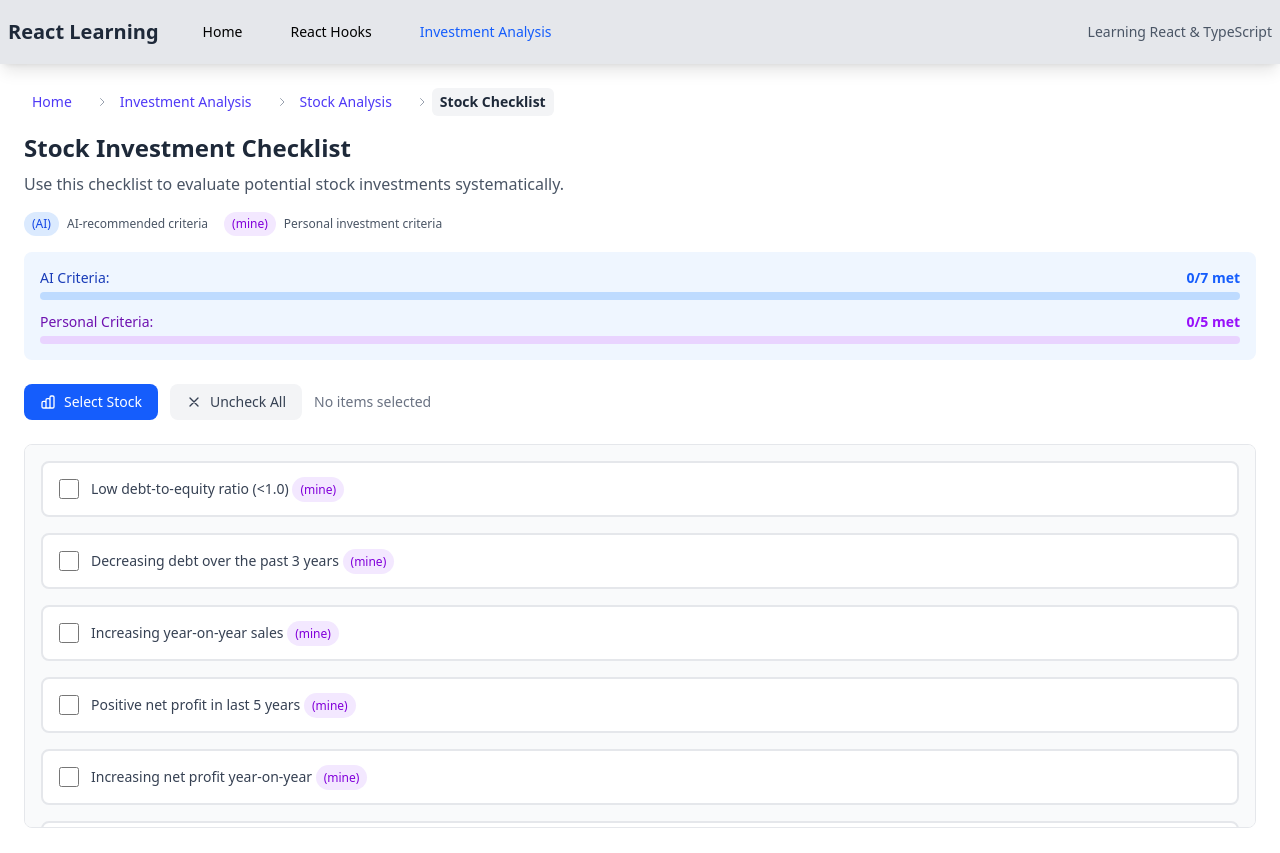
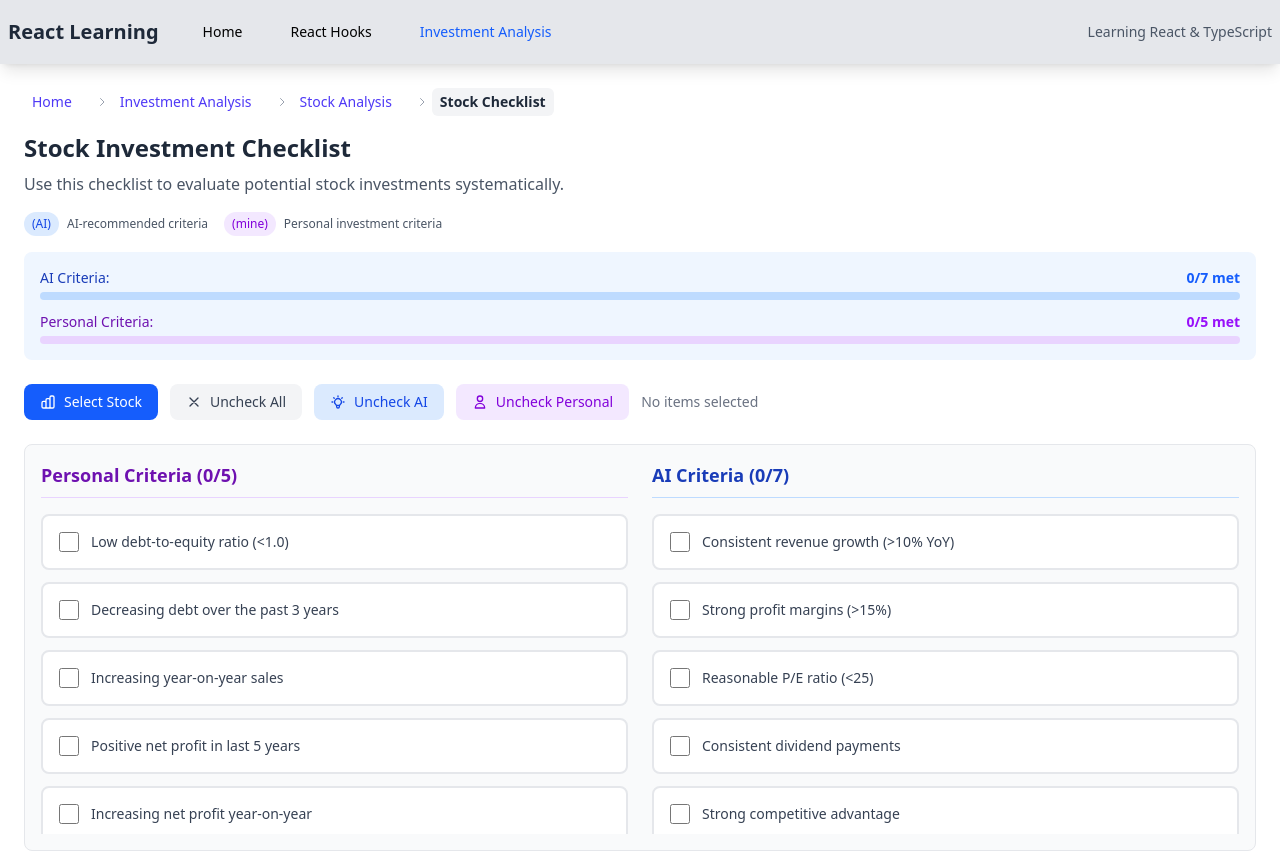
Before and after one commit to Ravi-Royal/reactLearning, a React (Vite) app: page /investment/stock/checklist in a window 1280 px wide. Shown: the top 853 px of the page. Built offline with nearby package versions, Linux system fonts and the light colour scheme.

Commit message:
feat: Add uncheck functionality for AI and Personal criteria in Bond and Stock Checklists

```diff
--- a/src/pages/components/bonds/bondChecklist/BondCheckList.tsx
+++ b/src/pages/components/bonds/bondChecklist/BondCheckList.tsx
@@ -31,6 +31,26 @@ function BondCheckList() {
     const handleUncheckAll = () => {
         setChecklistItems(items =>
             items.map(item => ({ ...item, checked: false }))
+        );
+    };
+
+    const handleUncheckAI = () => {
+        setChecklistItems(items =>
+            items.map(item =>
+                item.category === CHECKLIST_CATEGORIES.AI
+                    ? { ...item, checked: false }
+                    : item
+            )
+        );
+    };
+
+    const handleUncheckPersonal = () => {
+        setChecklistItems(items =>
+            items.map(item =>
+                item.category === CHECKLIST_CATEGORIES.PERSONAL
+                    ? { ...item, checked: false }
+                    : item
+            )
         );
     };
 
@@ -124,7 +144,7 @@ function BondCheckList() {
                 </div>
 
                 <div className="flex items-center justify-between mb-6">
-                    <div className="flex items-center gap-3">
+                    <div className="flex items-center gap-3 flex-wrap">
                         <button
                             onClick={handleOpenModal}
                             className="px-4 py-2 bg-blue-600 hover:bg-blue-700 text-white text-sm font-medium rounded-lg transition-colors duration-200 flex items-center gap-2"
@@ -143,6 +163,24 @@ function BondCheckList() {
                             </svg>
                             Uncheck All
                         </button>
+                        <button
+                            onClick={handleUncheckAI}
+                            className="px-4 py-2 bg-blue-100 hover:bg-blue-200 text-blue-700 text-sm font-medium rounded-lg transition-colors duration-200 flex items-center gap-2"
+                        >
+                            <svg className="w-4 h-4" fill="none" stroke="currentColor" viewBox="0 0 24 24">
+                                <path strokeLinecap="round" strokeLinejoin="round" strokeWidth={2} d="M9.663 17h4.673M12 3v1m6.364 1.636l-.707.707M21 12h-1M4 12H3m3.343-5.657l-.707-.707m2.828 9.9a5 5 0 117.072 0l-.548.547A3.374 3.374 0 0014 18.469V19a2 2 0 11-4 0v-.531c0-.895-.356-1.754-.988-2.386l-.548-.547z" />
+                            </svg>
+                            Uncheck AI
+                        </button>
+                        <button
+                            onClick={handleUncheckPersonal}
+                            className="px-4 py-2 bg-purple-100 hover:bg-purple-200 text-purple-700 text-sm font-medium rounded-lg transition-colors duration-200 flex items-center gap-2"
+                        >
+                            <svg className="w-4 h-4" fill="none" stroke="currentColor" viewBox="0 0 24 24">
+                                <path strokeLinecap="round" strokeLinejoin="round" strokeWidth={2} d="M16 7a4 4 0 11-8 0 4 4 0 018 0zM12 14a7 7 0 00-7 7h14a7 7 0 00-7-7z" />
+                            </svg>
+                            Uncheck Personal
+                        </button>
                         <span className="text-sm text-gray-500">
                             {checkedCount > 0 ? `${checkedCount} item${checkedCount > 1 ? 's' : ''} selected` : 'No items selected'}
                         </span>
@@ -150,9 +188,15 @@ function BondCheckList() {
                 </div>
             </div>
 
-            <div className="max-h-96 overflow-y-auto border border-gray-200 rounded-lg p-4 bg-gray-50">
-                <div className="grid gap-4">
-                    {checklistItems.map((item) => (
+            <div className="border border-gray-200 rounded-lg p-4 bg-gray-50">
+                <div className="grid md:grid-cols-2 gap-6">
+                    {/* Personal Criteria Section */}
+                    <div className="space-y-4">
+                        <h3 className="text-lg font-semibold text-purple-800 border-b border-purple-200 pb-2">
+                            Personal Criteria ({personalCheckedCount}/{personalItems.length})
+                        </h3>
+                        <div className="max-h-80 overflow-y-auto space-y-3">
+                            {personalItems.map((item) => (
                                 <div
                                     key={item.id}
                                     className={`p-4 rounded-lg border-2 transition-all duration-200 cursor-pointer ${item.checked
@@ -170,24 +214,61 @@ function BondCheckList() {
                                             className="w-5 h-5 text-green-600 bg-gray-100 border-gray-300 rounded focus:ring-green-500"
                                         />
                                         <label
-                                    className={`text-sm font-medium cursor-pointer ${item.checked ? 'text-green-800' : 'text-gray-700'
+                                            className={`text-sm font-medium cursor-pointer flex-1 ${item.checked ? 'text-green-800' : 'text-gray-700'
                                                 }`}
                                         >
-                                    {item.label} <span className={`text-xs px-2 py-1 rounded-full ${item.category === CHECKLIST_CATEGORIES.AI
-                                        ? 'bg-blue-100 text-blue-700'
-                                        : 'bg-purple-100 text-purple-700'
-                                        }`}>
-                                        ({item.category})
-                                    </span>
+                                            {item.label}
                                         </label>
                                         {item.checked && (
-                                    <svg className="w-5 h-5 text-green-600 ml-auto" fill="none" stroke="currentColor" viewBox="0 0 24 24">
+                                            <svg className="w-5 h-5 text-green-600 ml-auto flex-shrink-0" fill="none" stroke="currentColor" viewBox="0 0 24 24">
                                                 <path strokeLinecap="round" strokeLinejoin="round" strokeWidth={2} d="M5 13l4 4L19 7" />
                                             </svg>
                                         )}
                                     </div>
                                 </div>
                             ))}
+                        </div>
+                    </div>
+
+                    {/* AI Criteria Section */}
+                    <div className="space-y-4">
+                        <h3 className="text-lg font-semibold text-blue-800 border-b border-blue-200 pb-2">
+                            AI Criteria ({aiCheckedCount}/{aiItems.length})
+                        </h3>
+                        <div className="max-h-80 overflow-y-auto space-y-3">
+                            {aiItems.map((item) => (
+                                <div
+                                    key={item.id}
+                                    className={`p-4 rounded-lg border-2 transition-all duration-200 cursor-pointer ${item.checked
+                                        ? 'bg-green-50 border-green-200'
+                                        : 'bg-white border-gray-200 hover:border-gray-300'
+                                        }`}
+                                    onClick={() => handleCheckChange(item.id)}
+                                >
+                                    <div className="flex items-center gap-3">
+                                        <input
+                                            type="checkbox"
+                                            checked={item.checked}
+                                            onChange={() => handleCheckChange(item.id)}
+                                            onClick={(e) => e.stopPropagation()}
+                                            className="w-5 h-5 text-green-600 bg-gray-100 border-gray-300 rounded focus:ring-green-500"
+                                        />
+                                        <label
+                                            className={`text-sm font-medium cursor-pointer flex-1 ${item.checked ? 'text-green-800' : 'text-gray-700'
+                                                }`}
+                                        >
+                                            {item.label}
+                                        </label>
+                                        {item.checked && (
+                                            <svg className="w-5 h-5 text-green-600 ml-auto flex-shrink-0" fill="none" stroke="currentColor" viewBox="0 0 24 24">
+                                                <path strokeLinecap="round" strokeLinejoin="round" strokeWidth={2} d="M5 13l4 4L19 7" />
+                                            </svg>
+                                        )}
+                                    </div>
+                                </div>
+                            ))}
+                        </div>
+                    </div>
                 </div>
             </div>
 
--- a/src/pages/components/investment/StockCheckList.tsx
+++ b/src/pages/components/investment/StockCheckList.tsx
@@ -33,6 +33,26 @@ function StockCheckList() {
     const handleUncheckAll = () => {
         setChecklistItems(items =>
             items.map(item => ({ ...item, checked: false }))
+        );
+    };
+
+    const handleUncheckAI = () => {
+        setChecklistItems(items =>
+            items.map(item =>
+                item.category === CHECKLIST_CATEGORIES.AI
+                    ? { ...item, checked: false }
+                    : item
+            )
+        );
+    };
+
+    const handleUncheckPersonal = () => {
+        setChecklistItems(items =>
+            items.map(item =>
+                item.category === CHECKLIST_CATEGORIES.PERSONAL
+                    ? { ...item, checked: false }
+                    : item
+            )
         );
     };
 
@@ -127,7 +147,7 @@ function StockCheckList() {
             </div>
 
             <div className="flex items-center justify-between mb-6">
-                <div className="flex items-center gap-3">
+                <div className="flex items-center gap-3 flex-wrap">
                     <button
                         onClick={handleOpenModal}
                         className="px-4 py-2 bg-blue-600 hover:bg-blue-700 text-white text-sm font-medium rounded-lg transition-colors duration-200 flex items-center gap-2"
@@ -146,15 +166,39 @@ function StockCheckList() {
                         </svg>
                         Uncheck All
                     </button>
+                    <button
+                        onClick={handleUncheckAI}
+                        className="px-4 py-2 bg-blue-100 hover:bg-blue-200 text-blue-700 text-sm font-medium rounded-lg transition-colors duration-200 flex items-center gap-2"
+                    >
+                        <svg className="w-4 h-4" fill="none" stroke="currentColor" viewBox="0 0 24 24">
+                            <path strokeLinecap="round" strokeLinejoin="round" strokeWidth={2} d="M9.663 17h4.673M12 3v1m6.364 1.636l-.707.707M21 12h-1M4 12H3m3.343-5.657l-.707-.707m2.828 9.9a5 5 0 117.072 0l-.548.547A3.374 3.374 0 0014 18.469V19a2 2 0 11-4 0v-.531c0-.895-.356-1.754-.988-2.386l-.548-.547z" />
+                        </svg>
+                        Uncheck AI
+                    </button>
+                    <button
+                        onClick={handleUncheckPersonal}
+                        className="px-4 py-2 bg-purple-100 hover:bg-purple-200 text-purple-700 text-sm font-medium rounded-lg transition-colors duration-200 flex items-center gap-2"
+                    >
+                        <svg className="w-4 h-4" fill="none" stroke="currentColor" viewBox="0 0 24 24">
+                            <path strokeLinecap="round" strokeLinejoin="round" strokeWidth={2} d="M16 7a4 4 0 11-8 0 4 4 0 018 0zM12 14a7 7 0 00-7 7h14a7 7 0 00-7-7z" />
+                        </svg>
+                        Uncheck Personal
+                    </button>
                     <span className="text-sm text-gray-500">
                         {checkedCount > 0 ? `${checkedCount} item${checkedCount > 1 ? 's' : ''} selected` : 'No items selected'}
                     </span>
                 </div>
             </div>
 
-            <div className="max-h-96 overflow-y-auto border border-gray-200 rounded-lg p-4 bg-gray-50">
-                <div className="grid gap-4">
-                    {checklistItems.map((item) => (
+            <div className="border border-gray-200 rounded-lg p-4 bg-gray-50">
+                <div className="grid md:grid-cols-2 gap-6">
+                    {/* Personal Criteria Section */}
+                    <div className="space-y-4">
+                        <h3 className="text-lg font-semibold text-purple-800 border-b border-purple-200 pb-2">
+                            Personal Criteria ({personalCheckedCount}/{personalItems.length})
+                        </h3>
+                        <div className="max-h-80 overflow-y-auto space-y-3">
+                            {personalItems.map((item) => (
                                 <div
                                     key={item.id}
                                     className={`p-4 rounded-lg border-2 transition-all duration-200 cursor-pointer ${item.checked
@@ -172,24 +216,61 @@ function StockCheckList() {
                                             className="w-5 h-5 text-green-600 bg-gray-100 border-gray-300 rounded focus:ring-green-500"
                                         />
                                         <label
-                                    className={`text-sm font-medium cursor-pointer ${item.checked ? 'text-green-800' : 'text-gray-700'
+                                            className={`text-sm font-medium cursor-pointer flex-1 ${item.checked ? 'text-green-800' : 'text-gray-700'
                                                 }`}
                                         >
-                                    {item.label} <span className={`text-xs px-2 py-1 rounded-full ${item.category === CHECKLIST_CATEGORIES.AI
-                                        ? 'bg-blue-100 text-blue-700'
-                                        : 'bg-purple-100 text-purple-700'
-                                        }`}>
-                                        ({item.category})
-                                    </span>
+                                            {item.label}
                                         </label>
                                         {item.checked && (
-                                    <svg className="w-5 h-5 text-green-600 ml-auto" fill="none" stroke="currentColor" viewBox="0 0 24 24">
+                                            <svg className="w-5 h-5 text-green-600 ml-auto flex-shrink-0" fill="none" stroke="currentColor" viewBox="0 0 24 24">
                                                 <path strokeLinecap="round" strokeLinejoin="round" strokeWidth={2} d="M5 13l4 4L19 7" />
                                             </svg>
                                         )}
                                     </div>
                                 </div>
                             ))}
+                        </div>
+                    </div>
+
+                    {/* AI Criteria Section */}
+                    <div className="space-y-4">
+                        <h3 className="text-lg font-semibold text-blue-800 border-b border-blue-200 pb-2">
+                            AI Criteria ({aiCheckedCount}/{aiItems.length})
+                        </h3>
+                        <div className="max-h-80 overflow-y-auto space-y-3">
+                            {aiItems.map((item) => (
+                                <div
+                                    key={item.id}
+                                    className={`p-4 rounded-lg border-2 transition-all duration-200 cursor-pointer ${item.checked
+                                        ? 'bg-green-50 border-green-200'
+                                        : 'bg-white border-gray-200 hover:border-gray-300'
+                                        }`}
+                                    onClick={() => handleCheckChange(item.id)}
+                                >
+                                    <div className="flex items-center gap-3">
+                                        <input
+                                            type="checkbox"
+                                            checked={item.checked}
+                                            onChange={() => handleCheckChange(item.id)}
+                                            onClick={(e) => e.stopPropagation()}
+                                            className="w-5 h-5 text-green-600 bg-gray-100 border-gray-300 rounded focus:ring-green-500"
+                                        />
+                                        <label
+                                            className={`text-sm font-medium cursor-pointer flex-1 ${item.checked ? 'text-green-800' : 'text-gray-700'
+                                                }`}
+                                        >
+                                            {item.label}
+                                        </label>
+                                        {item.checked && (
+                                            <svg className="w-5 h-5 text-green-600 ml-auto flex-shrink-0" fill="none" stroke="currentColor" viewBox="0 0 24 24">
+                                                <path strokeLinecap="round" strokeLinejoin="round" strokeWidth={2} d="M5 13l4 4L19 7" />
+                                            </svg>
+                                        )}
+                                    </div>
+                                </div>
+                            ))}
+                        </div>
+                    </div>
                 </div>
             </div>
 
```
Lines whose indentation alone changed are shown as unchanged.
